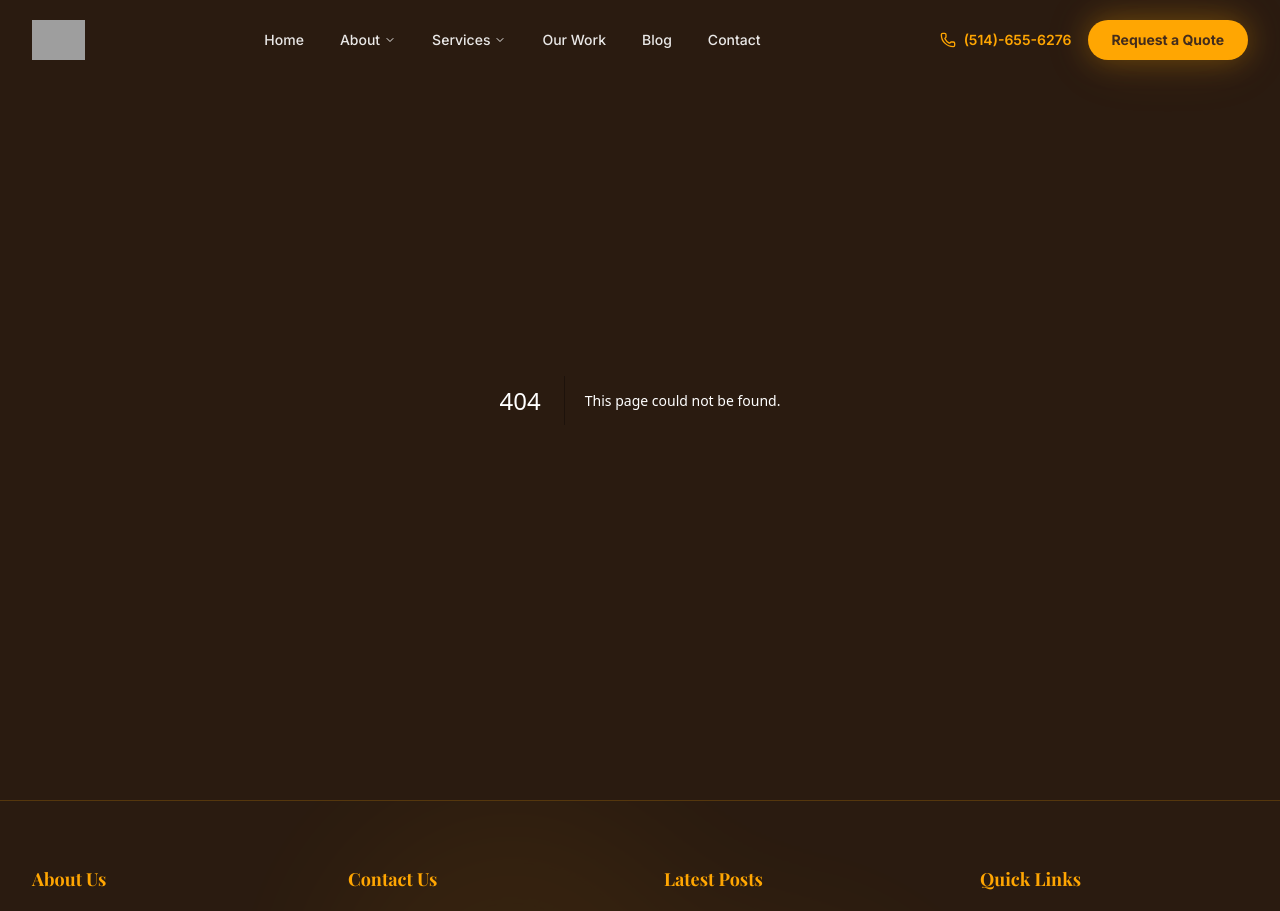
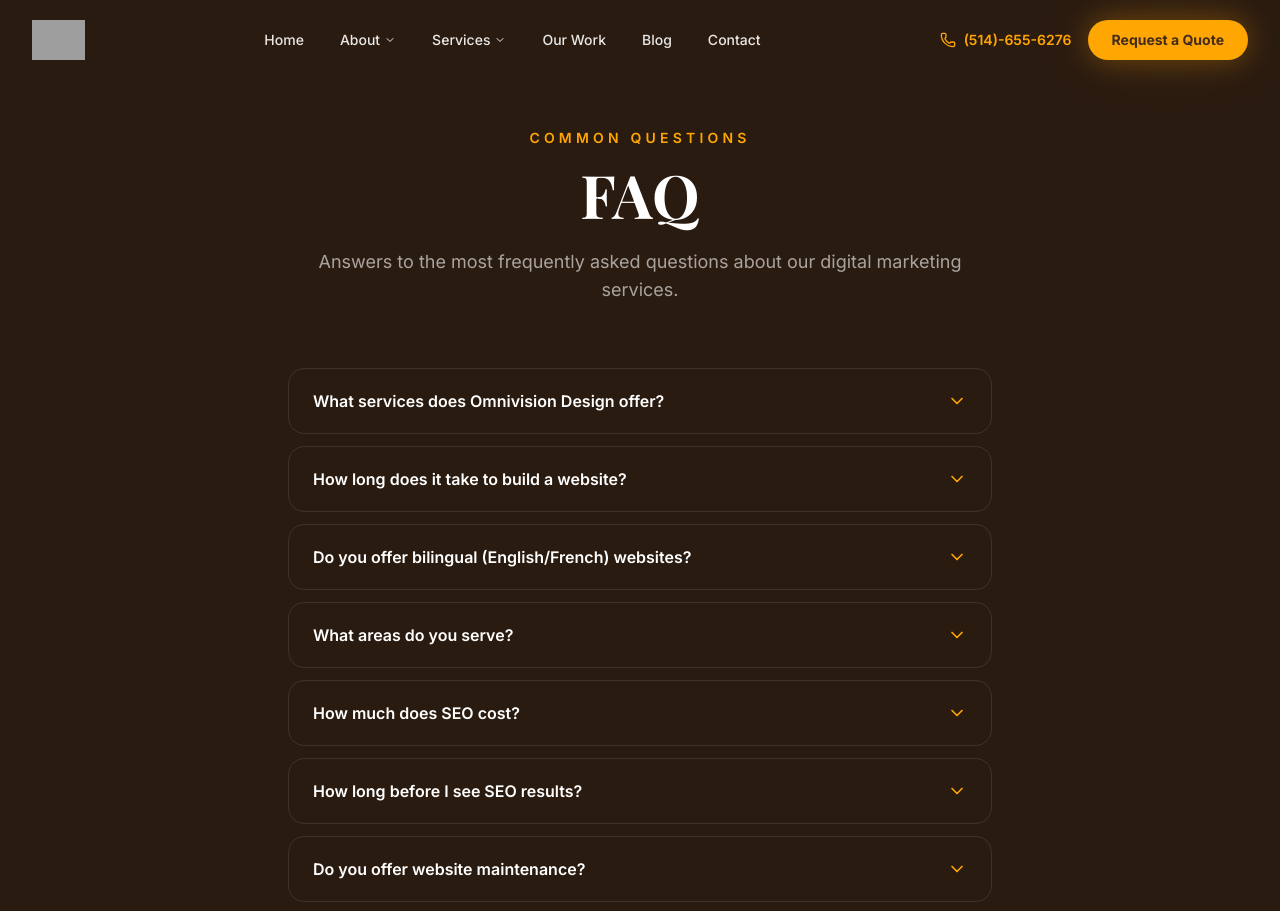
Before and after one commit to itxskbaloch4-jpg/OmniDesigners, a Next.js app: page /faq in a window 1280 px wide. Before the commit this address had no page. Shown: the top 911 px of the page. Built offline with nearby package versions, Linux system fonts and the light colour scheme; grey boxes are pictures that could not be loaded; a web font is replaced by a local one.

Commit message:
Create page.tsx

```diff
--- /dev/null
+++ b/src/app/faq/page.tsx
@@ -0,0 +1,108 @@
+"use client";
+
+import { useState } from "react";
+import type { Metadata } from "next";
+import { ChevronDown } from "lucide-react";
+
+// Note: Can't export metadata from "use client" — move metadata to a separate layout or remove "use client" wrapper
+// For hybrid accordion, we use client component for toggle only
+
+const faqs = [
+  {
+    q: "What services does Omnivision Design offer?",
+    a: "Omnivision Design offers a full suite of digital marketing services including web design, SEO/GEO, Google Ads, social media marketing, email marketing, AI photo/video packages, livechat, and mini packages.",
+  },
+  {
+    q: "How long does it take to build a website?",
+    a: "Typical website projects range from 2 to 6 weeks depending on complexity, number of pages, and client feedback cycles. E-commerce projects may take longer.",
+  },
+  {
+    q: "Do you offer bilingual (English/French) websites?",
+    a: "Yes. Our online marketing services are available in both English and French. We can create a fully bilingual or multilingual website and serve clients in the language of their choice.",
+  },
+  {
+    q: "What areas do you serve?",
+    a: "We primarily serve businesses in Montreal, but we also work with clients across Canada including Toronto and Vancouver, as well as businesses in the USA.",
+  },
+  {
+    q: "How much does SEO cost?",
+    a: "Our SEO packages start at $595/month. Pricing depends on the scope of work, competition level, and specific goals. Contact us for a custom quote.",
+  },
+  {
+    q: "How long before I see SEO results?",
+    a: "SEO is a long-term investment. Most clients begin to see measurable improvements in rankings and organic traffic within 3 to 6 months of consistent optimization.",
+  },
+  {
+    q: "Do you offer website maintenance?",
+    a: "Yes. We offer website maintenance services including content updates, security patches, backups, performance monitoring, and CDN management.",
+  },
+  {
+    q: "What makes Omnivision Design different from other agencies?",
+    a: "We offer over 15 years of experience, a client-centric approach, bilingual service, and a unique combination of web design with specialized SEO — all under one roof with a single point of contact.",
+  },
+  {
+    q: "Can I get a free quote?",
+    a: "Absolutely. Contact us at (514) 655-6276 or use our online contact form to request a free quote or consultation.",
+  },
+  {
+    q: "Do you work with small businesses?",
+    a: "Yes. We work with small, medium, and large businesses, including public companies. Our Mini Packages starting at $220/month are specifically designed for smaller budgets.",
+  },
+];
+
+export default function FAQPage() {
+  const [open, setOpen] = useState<number | null>(null);
+
+  return (
+    <div className="min-h-screen bg-brand-brown-dark pt-32 pb-24">
+      <div className="max-w-3xl mx-auto px-4 sm:px-6 lg:px-8">
+        <div className="text-center mb-16">
+          <p className="text-brand-amber font-semibold text-sm uppercase tracking-[0.3em] mb-4">
+            Common Questions
+          </p>
+          <h1 className="font-display text-5xl md:text-6xl font-bold text-white mb-6">
+            FAQ
+          </h1>
+          <p className="text-white/60 text-lg max-w-2xl mx-auto">
+            Answers to the most frequently asked questions about our digital marketing services.
+          </p>
+        </div>
+
+        <div className="space-y-3">
+          {faqs.map((faq, i) => (
+            <div
+              key={i}
+              className={`border rounded-2xl overflow-hidden transition-all duration-300 ${
+                open === i
+                  ? "border-brand-amber/50 bg-white/5"
+                  : "border-white/10 bg-white/3 hover:border-brand-amber/30"
+              }`}
+            >
+              <button
+                onClick={() => setOpen(open === i ? null : i)}
+                className="w-full flex items-center justify-between px-6 py-5 text-left group"
+                aria-expanded={open === i}
+              >
+                <span className="font-semibold text-white text-base group-hover:text-brand-amber transition-colors pr-4">
+                  {faq.q}
+                </span>
+                <ChevronDown
+                  className={`w-5 h-5 text-brand-amber flex-shrink-0 transition-transform duration-300 ${
+                    open === i ? "rotate-180" : ""
+                  }`}
+                />
+              </button>
+              <div
+                className={`transition-all duration-300 overflow-hidden ${
+                  open === i ? "max-h-96" : "max-h-0"
+                }`}
+              >
+                <p className="px-6 pb-5 text-white/70 text-sm leading-relaxed">{faq.a}</p>
+              </div>
+            </div>
+          ))}
+        </div>
+      </div>
+    </div>
+  );
+}
```
